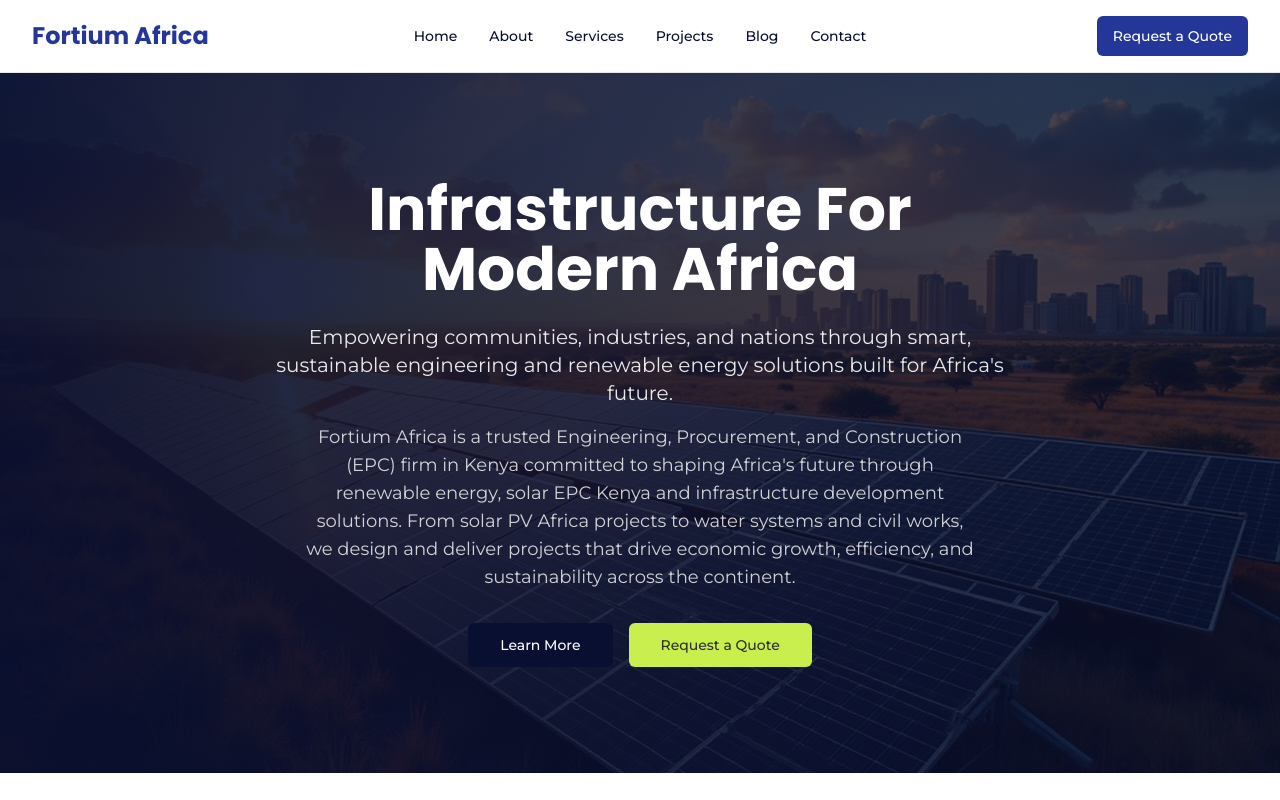
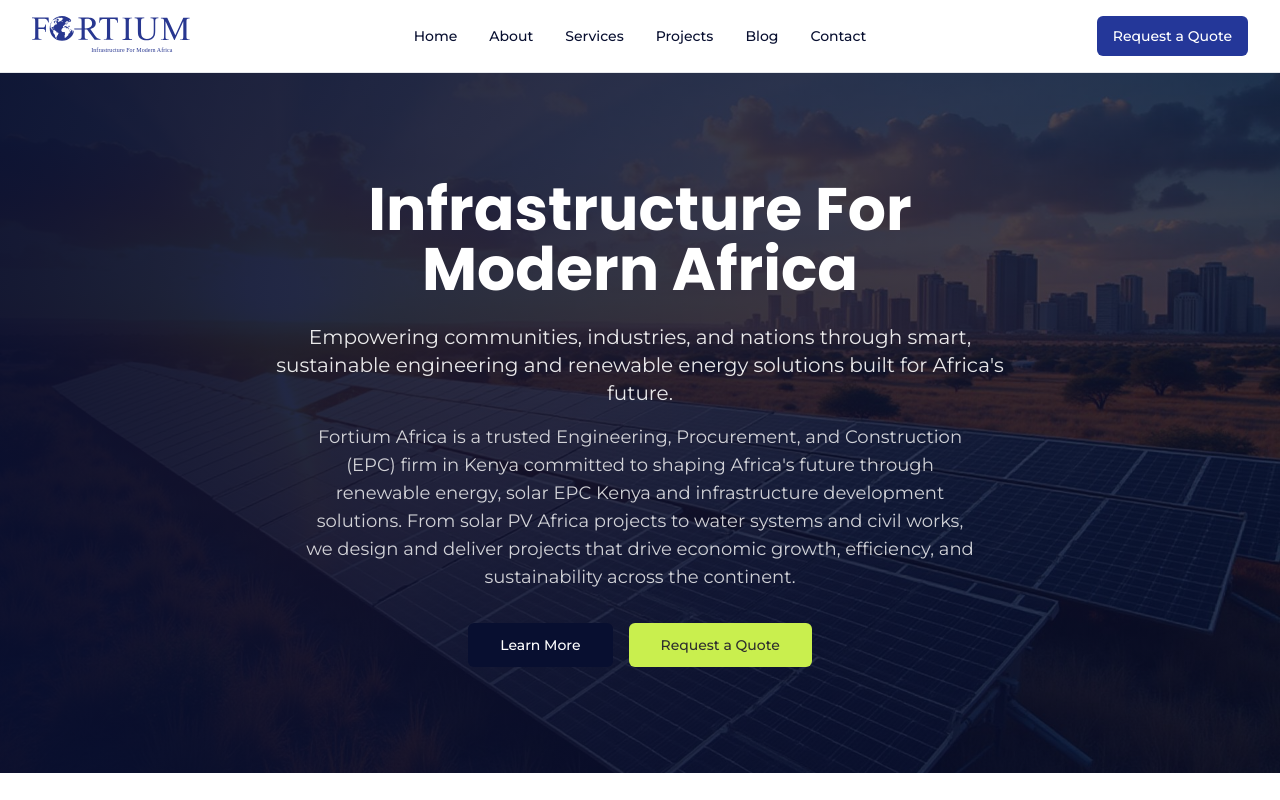
Before and after one commit to alvinmithamo/fortium-africa, a React (Vite) app in the folder frontend/: page / in a window 1280 px wide. Shown: the top 800 px of the page. Built offline with nearby package versions, Linux system fonts and the light colour scheme; the HTML template or start-up script is replaced by a standard one.

Commit message:
added logo on the header

```diff
--- a/frontend/src/components/Header.tsx
+++ b/frontend/src/components/Header.tsx
@@ -3,7 +3,7 @@
 import { Menu, X } from "lucide-react";
 import { Button } from "@/components/ui/button";
 import { cn } from "@/lib/utils";
-
+import Logo from "@/assets/FORTIUM BLUE PRIMARY LOGO.svg";
 const navigation = [
   { name: "Home", href: "/" },
   { name: "About", href: "/about-us" },
@@ -21,7 +21,7 @@
       <nav className="container mx-auto flex items-center justify-between p-4 lg:px-8" aria-label="Global">
         <div className="flex lg:flex-1">
           <Link to="/" className="-m-1.5 p-1.5">
-            <span className="text-2xl font-heading font-bold text-primary">Fortium Africa</span>
+            <img src={Logo} alt="Fortium Africa" className="h-10 object-contain" />
           </Link>
         </div>
 
```
